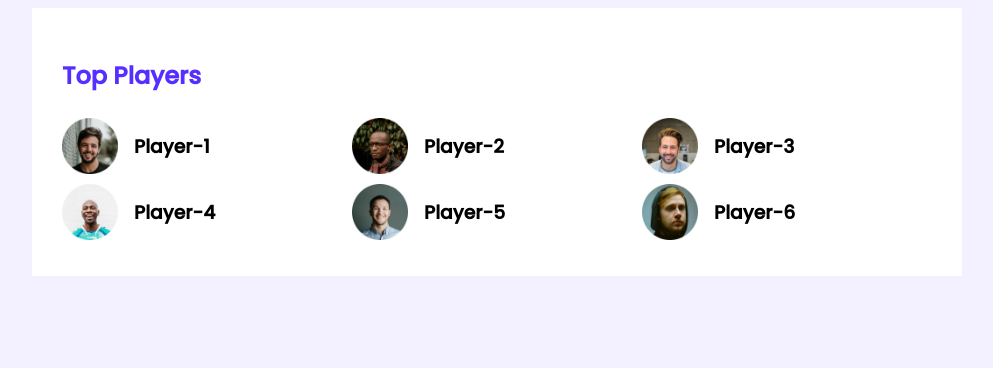
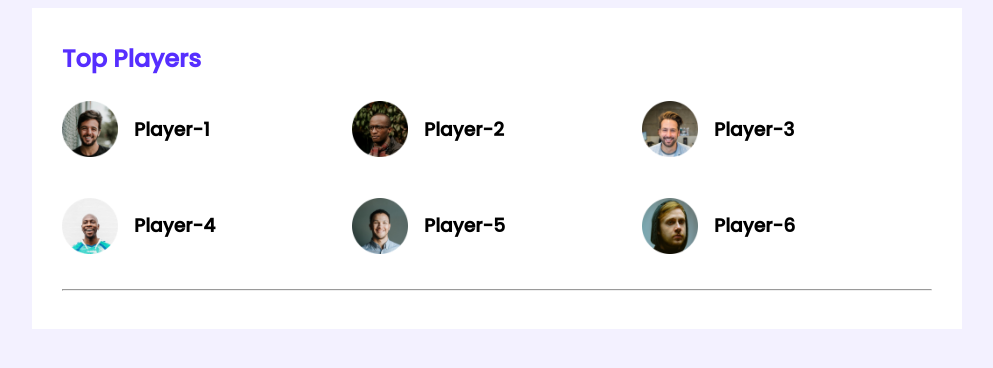
Before and after one commit to AbdulMotalebOvi/leader-board-main, a plain HTML site: page index.html in a window 1280 px wide. Shown: the whole page, without its empty margins (143-1136 px from the left). Drawn offline with Linux system fonts and the light colour scheme.

Commit message:
top players end

```diff
--- a/index.html
+++ b/index.html
@@ -47,6 +47,7 @@
                     </div>
                 </div>
             </div>
+            <hr>
         </section>
     </main>
 </body>
--- a/styles/style.css
+++ b/styles/style.css
@@ -20,13 +20,19 @@ main {
 }
 
 /* top player styles */
+.top-player {
+    margin-bottom: 30px;
+}
+
 .section-title {
     color: #562EFF;
     font-size: 24px;
+    margin-top: 3px;
 }
 
 .players {
     display: grid;
+    grid-row-gap: 30px;
     grid-template-columns: repeat(3, 1fr);
 }
 
```
